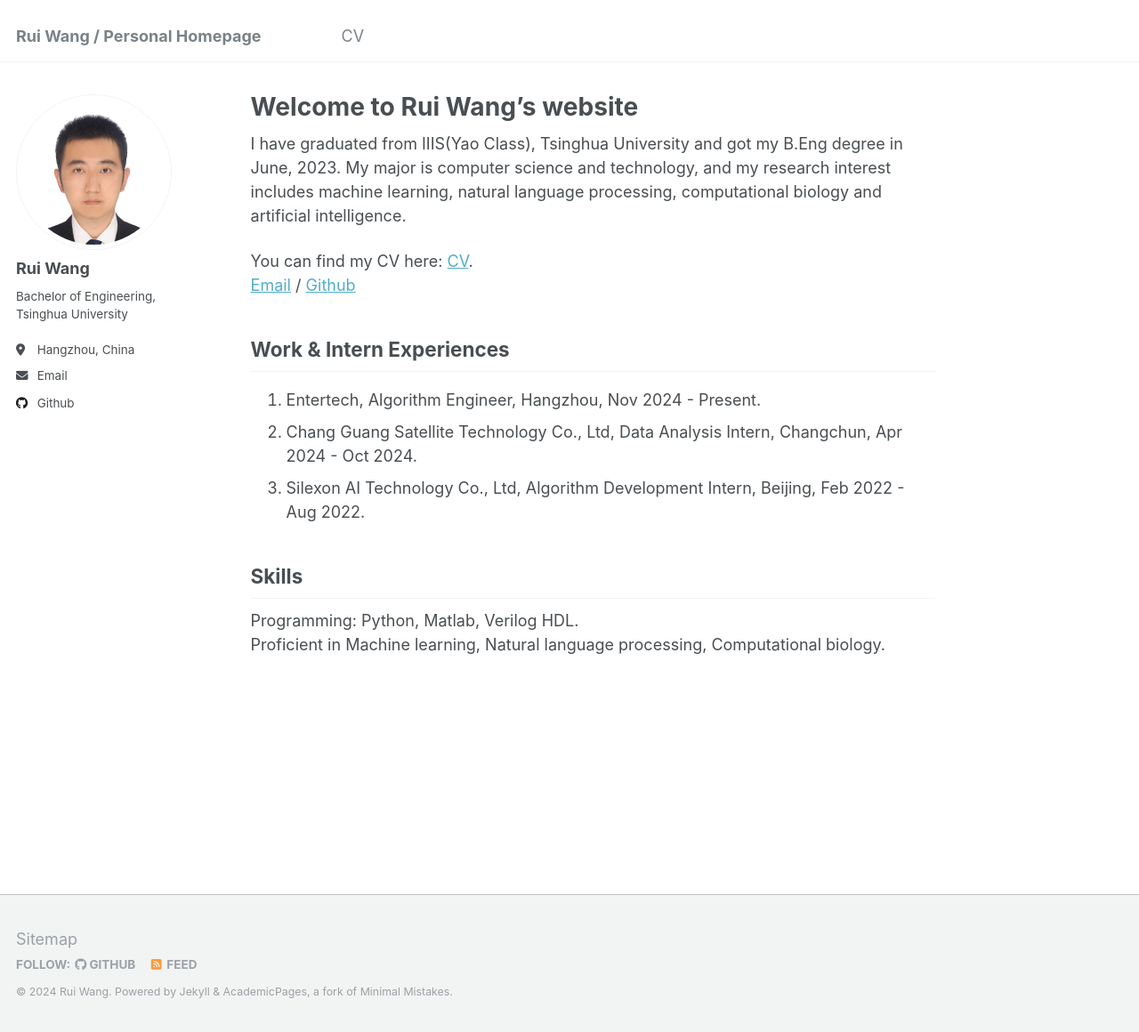
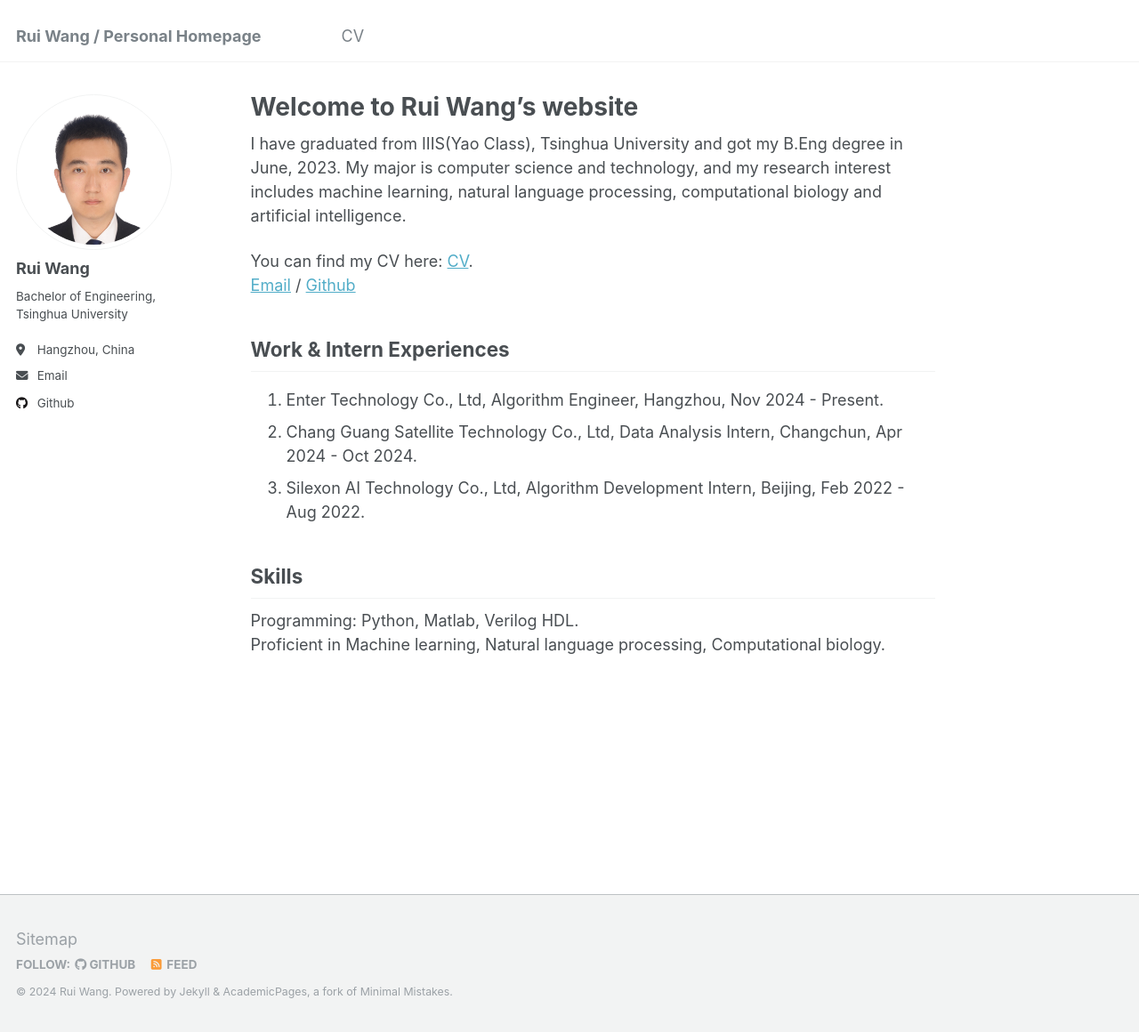
Before and after one commit to ruiiwang/ruiiwang.github.io, a Jekyll site: the page built from _pages/about.md, in a window 1280 px wide and 1160 px high. Shown: the whole window at 89% size. Built offline with Jekyll 4.4.1, drawn with Linux system fonts in a browser that asks for light colours.

Commit message:
Update about.md

```diff
--- a/_pages/about.md
+++ b/_pages/about.md
@@ -15,7 +15,7 @@ You can find my CV here: [CV](../assets/Curriculum_Vitae.pdf).<br/>
 
 Work & Intern Experiences
 ------
-1. Entertech, Algorithm Engineer, Hangzhou, Nov 2024 - Present.
+1. Enter Technology Co., Ltd, Algorithm Engineer, Hangzhou, Nov 2024 - Present.
 2. Chang Guang Satellite Technology Co., Ltd, Data Analysis Intern, Changchun, Apr 2024 - Oct 2024.
 3. Silexon AI Technology Co., Ltd, Algorithm Development Intern, Beijing, Feb 2022 - Aug 2022.
 
```
